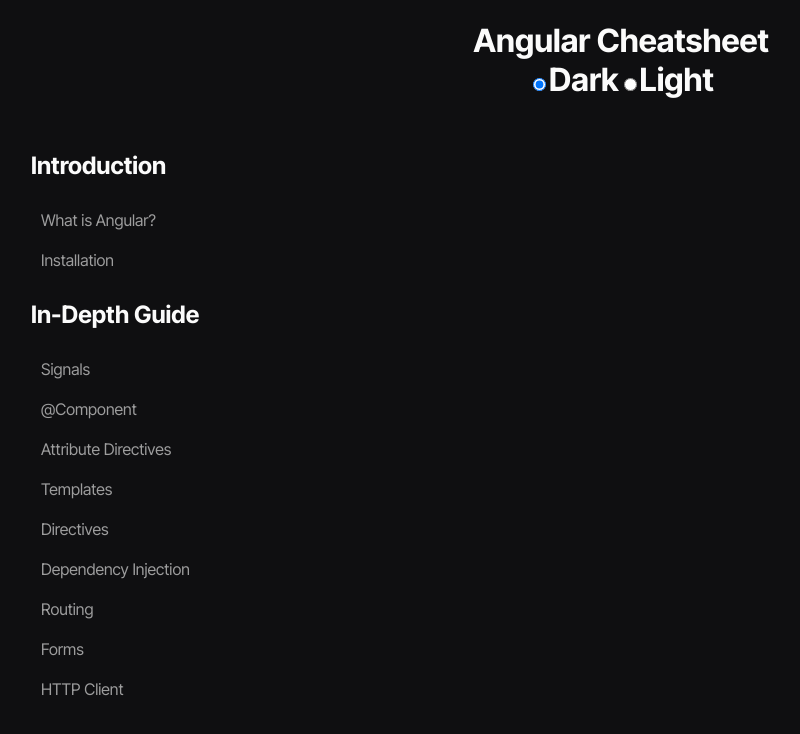
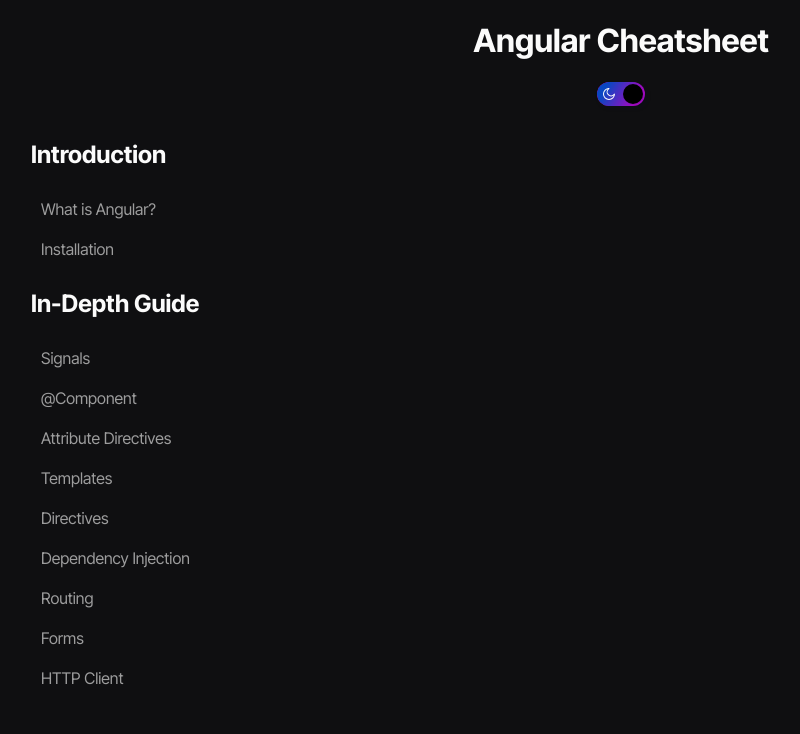
Before and after one commit to titopotito/AngularCheatsheet, an Angular app: page / in a window 1280 px wide. Shown: the top 734 px of the page, without its empty margins (19-819 px from the left). Built offline with nearby package versions, Linux system fonts and the light colour scheme.

Commit message:
Enhanced style-theme-button design and refactored StyleThemeService.

```diff
--- a/src/app/app.html
+++ b/src/app/app.html
@@ -1,7 +1,10 @@
 
 <main class="{{styleThemeService.styleTheme()}}">
   <div>
-    <h1 id="main-header">Angular Cheatsheet <shared-theme-toggle-button></shared-theme-toggle-button></h1>
+    <header id="main-header">
+      <h1>Angular Cheatsheet</h1>
+      <shared-style-theme-button></shared-style-theme-button>
+   </header>
     <nav id="main-nav">
       <section>
         <h2>Introduction</h2>
--- a/src/app/services/style-theme.services.ts
+++ b/src/app/services/style-theme.services.ts
@@ -1,4 +1,4 @@
-import { Injectable, signal } from '@angular/core';
+import { Injectable, signal, WritableSignal } from '@angular/core';
 
 export type StyleThemeType = 'dark' | 'light';
 
@@ -6,9 +6,17 @@
   providedIn: 'root',
 })
 export class StyleThemeService {
-  styleTheme = signal<StyleThemeType>('dark');
+  private DEFAULT_THEME: StyleThemeType = 'dark';
 
-  changeStyleTheme(theme: StyleThemeType) {
+  styleTheme: WritableSignal<StyleThemeType> = signal<StyleThemeType>(
+    this.DEFAULT_THEME
+  );
+
+  changeStyleTheme(theme: StyleThemeType): void {
     this.styleTheme.set(theme);
   }
+
+  isDarkMode(): boolean {
+    return this.styleTheme() === 'dark' ? true : false;
+  }
 }
--- /dev/null
+++ b/src/app/shared/style-theme-button/style-theme-button.component.css
@@ -0,0 +1,122 @@
+input {
+  color: var(--fg);
+  font: 1em/1.5 sans-serif;
+}
+
+.switch {
+  margin: auto;
+  position: relative;
+  display: inline-block;
+}
+.switch__input {
+  margin: 0;
+}
+.switch__icon {
+  position: absolute;
+  top: 0.375em;
+  right: 0.375em;
+  width: 0.75em;
+  height: 0.75em;
+  transition: opacity calc(var(--trans-dur) / 2),
+    transform calc(var(--trans-dur) / 2);
+}
+.switch__icon polyline {
+  transition: stroke-dashoffset calc(var(--trans-dur) / 2);
+}
+.switch__icon--light,
+.switch__icon--light polyline {
+  transition-delay: calc(var(--trans-dur) / 2);
+  transition-timing-function: var(--trans-timing-out);
+}
+.switch__icon--dark {
+  opacity: 0;
+  transform: translateX(-0.75em) rotate(30deg) scale(0.75);
+  transition-timing-function: var(--trans-timing-in);
+}
+.switch__input {
+  background-color: hsl(210, 90%, 70%);
+  border-radius: 0.75em;
+  box-shadow: 0 0 0 0.125em hsla(var(--hue), 90%, 50%, 0),
+    0.125em 0.125em 0.25em hsla(var(--hue), 90%, 10%, 0.2);
+  outline: transparent;
+  position: relative;
+  width: 3em;
+  height: 1.5em;
+  -webkit-appearance: none;
+  appearance: none;
+  -webkit-tap-highlight-color: transparent;
+  transition: background-color var(--trans-dur) var(--trans-timing),
+    box-shadow 0.15s linear;
+}
+.switch__input:focus-visible {
+  box-shadow: 0 0 0 0.125em hsl(var(--hue), 90%, 50%),
+    0.125em 0.125em 0.25em hsla(var(--hue), 90%, 10%, 0.2);
+}
+.switch__input:before,
+.switch__input:after {
+  content: "";
+  display: block;
+  position: absolute;
+}
+.switch__input:before {
+  background-color: hsl(50, 90%, 50%);
+  border-radius: inherit;
+  mask-image: linear-gradient(
+    120deg,
+    hsl(0, 0%, 0%) 20%,
+    hsla(0, 0%, 0%, 0) 80%
+  );
+  -webkit-mask-image: linear-gradient(
+    120deg,
+    hsl(0, 0%, 0%) 20%,
+    hsla(0, 0%, 0%, 0) 80%
+  );
+  inset: 0;
+  transition: background-color var(--trans-dur) var(--trans-timing);
+}
+.switch__input:after {
+  background-color: hsl(0, 0%, 100%);
+  border-radius: 50%;
+  box-shadow: 0.05em 0.05em 0.05em hsla(var(--hue), 90%, 10%, 0.1);
+  top: 0.125em;
+  left: 0.125em;
+  width: 1.25em;
+  height: 1.25em;
+  transition: background-color var(--trans-dur) var(--trans-timing),
+    transform var(--trans-dur) var(--trans-timing);
+  z-index: 1;
+}
+.switch__input:checked {
+  background-color: hsl(290, 90%, 40%);
+}
+.switch__input:checked:before {
+  background-color: hsl(220, 90%, 40%);
+}
+.switch__input:checked:after {
+  background-color: hsl(0, 0%, 0%);
+  transform: translateX(1.5em);
+}
+.switch__input:checked ~ .switch__icon--light,
+.switch__input:checked ~ .switch__icon--light polyline {
+  transition-delay: 0s;
+  transition-timing-function: var(--trans-timing-in);
+}
+.switch__input:checked ~ .switch__icon--light {
+  opacity: 0;
+  transform: translateX(-0.75em) rotate(-30deg) scale(0.75);
+}
+.switch__input:checked ~ .switch__icon--light polyline {
+  stroke-dashoffset: 1.5;
+}
+.switch__input:checked ~ .switch__icon--dark {
+  opacity: 1;
+  transform: translateX(-1.5em);
+  transition-delay: calc(var(--trans-dur) / 2);
+  transition-timing-function: var(--trans-timing-out);
+}
+.switch__sr {
+  overflow: hidden;
+  position: absolute;
+  width: 1px;
+  height: 1px;
+}
--- /dev/null
+++ b/src/app/shared/style-theme-button/style-theme-button.component.html
@@ -0,0 +1,44 @@
+<label class="switch">
+    <input class="switch__input" type="checkbox" role="switch" (click)="changeTheme($event)" [checked]="styleThemeService.isDarkMode()"/>
+    <svg
+      class="switch__icon switch__icon--light"
+      viewBox="0 0 12 12"
+      width="12px"
+      height="12px"
+      aria-hidden="true"
+    >
+      <g fill="none" stroke="#fff" stroke-width="1" stroke-linecap="round">
+        <circle cx="6" cy="6" r="2" />
+        <g stroke-dasharray="1.5 1.5">
+          <polyline points="6 10,6 11.5" transform="rotate(0,6,6)" />
+          <polyline points="6 10,6 11.5" transform="rotate(45,6,6)" />
+          <polyline points="6 10,6 11.5" transform="rotate(90,6,6)" />
+          <polyline points="6 10,6 11.5" transform="rotate(135,6,6)" />
+          <polyline points="6 10,6 11.5" transform="rotate(180,6,6)" />
+          <polyline points="6 10,6 11.5" transform="rotate(225,6,6)" />
+          <polyline points="6 10,6 11.5" transform="rotate(270,6,6)" />
+          <polyline points="6 10,6 11.5" transform="rotate(315,6,6)" />
+        </g>
+      </g>
+    </svg>
+    <svg
+      class="switch__icon switch__icon--dark"
+      viewBox="0 0 12 12"
+      width="12px"
+      height="12px"
+      aria-hidden="true"
+    >
+      <g
+        fill="none"
+        stroke="#fff"
+        stroke-width="1"
+        stroke-linejoin="round"
+        transform="rotate(-45,6,6)"
+      >
+        <path
+          d="m9,10c-2.209,0-4-1.791-4-4s1.791-4,4-4c.304,0,.598.041.883.105-.995-.992-2.367-1.605-3.883-1.605C2.962.5.5,2.962.5,6s2.462,5.5,5.5,5.5c1.516,0,2.888-.613,3.883-1.605-.285.064-.578.105-.883.105Z"
+        />
+      </g>
+    </svg>
+    <span class="switch__sr">Dark Mode</span>
+  </label>
--- /dev/null
+++ b/src/app/shared/style-theme-button/style-theme-button.component.ts
@@ -0,0 +1,20 @@
+import { Component } from '@angular/core';
+import {
+  StyleThemeService,
+  StyleThemeType,
+} from '../../services/style-theme.services';
+
+@Component({
+  selector: 'shared-style-theme-button',
+  templateUrl: 'style-theme-button.component.html',
+  styleUrl: 'style-theme-button.component.css',
+})
+export class SharedStyleThemeButton {
+  constructor(public styleThemeService: StyleThemeService) {}
+
+  changeTheme(event: Event) {
+    const input: HTMLInputElement = event.target as HTMLInputElement;
+    const theme: StyleThemeType = input.checked ? 'dark' : 'light';
+    this.styleThemeService.changeStyleTheme(theme);
+  }
+}
--- a/src/app/shared/theme-toggle-button/theme-toggle-button.component.ts
+++ /dev/null
@@ -1,33 +0,0 @@
-import { Component } from '@angular/core';
-import {
-  StyleThemeService,
-  StyleThemeType,
-} from '../../services/style-theme.services';
-
-@Component({
-  selector: 'shared-theme-toggle-button',
-  template: `<div>
-    <input
-      type="radio"
-      id="dark-theme-button"
-      name="style-theme"
-      (click)="changeTheme('dark')"
-      [defaultChecked]="true"
-    />
-    <label for="dark-theme-button">Dark</label>
-    <input
-      type="radio"
-      id="light-theme-button"
-      name="style-theme"
-      (click)="changeTheme('light')"
-    />
-    <label for="light-theme-button">Light</label>
-  </div>`,
-})
-export class SharedThemeToggleButton {
-  constructor(public styleThemeService: StyleThemeService) {}
-
-  changeTheme(theme: StyleThemeType) {
-    this.styleThemeService.changeStyleTheme(theme);
-  }
-}
--- a/src/styles.css
+++ b/src/styles.css
@@ -9,6 +9,16 @@
   --background-color-2: #24292e;
   --border-color-1: rgb(116, 110, 124);
   --box-shadow-1: 0 5px 10px 3px rgb(87 101 128 / 12%);
+
+  /* this part is used by style them button */
+  --hue: 223;
+  --bg: hsl(var(--hue), 10%, 90%);
+  --fg: hsl(var(--hue), 10%, 10%);
+  --primary: hsl(var(--hue), 90%, 50%);
+  --trans-dur: 0.3s;
+  --trans-timing: cubic-bezier(0.76, 0.05, 0.24, 0.95);
+  --trans-timing-in: cubic-bezier(0.76, 0.05, 0.86, 0.06);
+  --trans-timing-out: cubic-bezier(0.05, 0.76, 0.06, 0.86);
 }
 
 body {
```
Also changed, not shown: src/app/app.ts (+3 -6 lines).
